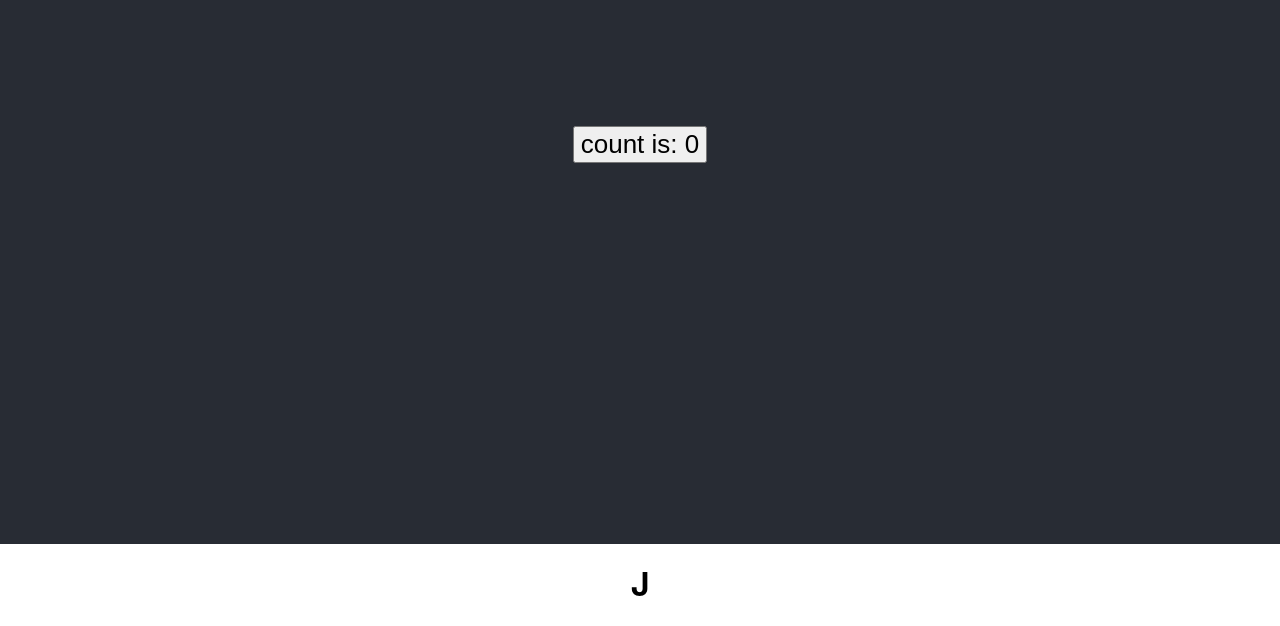
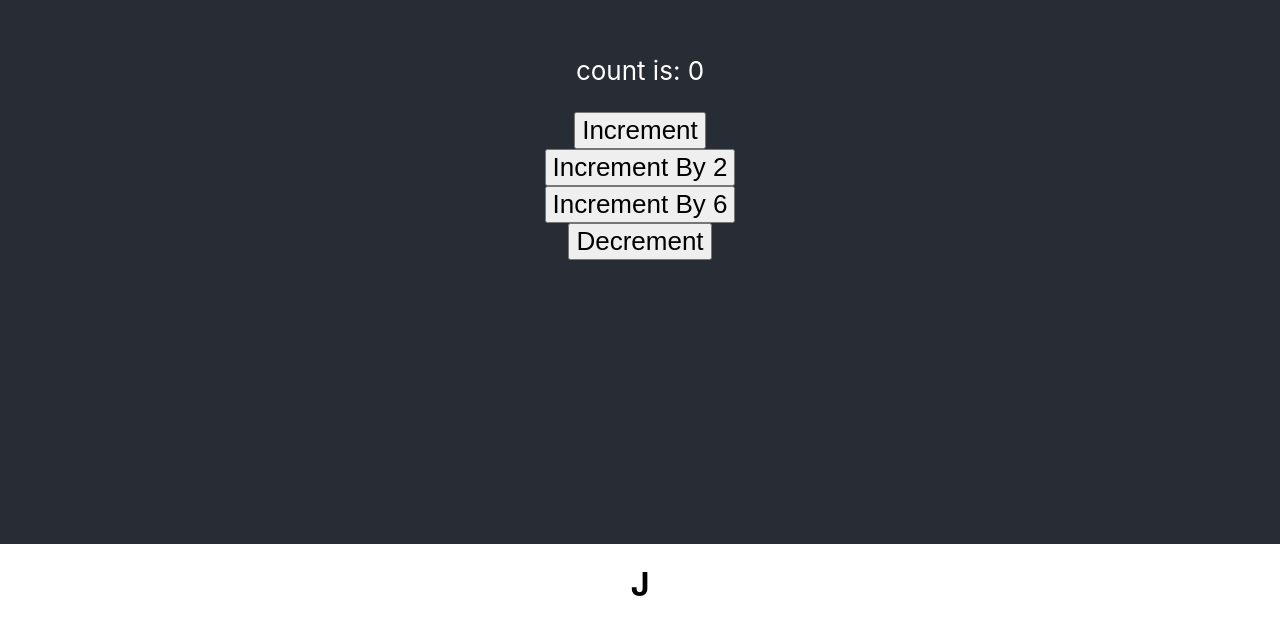
Before and after one commit to hahs-92/redux-toolkit-basic, a React (Vite) app: page / in a window 1280 px wide. Shown: the part 256-882 px from the top of the page. Built offline with nearby package versions, Linux system fonts and the light colour scheme.

Commit message:
[added]: pokemonSlice

```diff
--- a/src/App.jsx
+++ b/src/App.jsx
@@ -1,6 +1,11 @@
 import { useSelector, useDispatch } from 'react-redux'
 //actions
-import { increment, decrement } from './store/slices/counter'
+import {
+  increment,
+  decrement,
+  incrementByAmount,
+  incrementBy2
+} from './store/slices/counter'
 import './App.css'
 
 
@@ -12,10 +17,20 @@ function App() {
     <div className="App">
       <header className="App-header">
         <p>
+            count is: {counter}
+        </p>
           <button type="button" onClick={() => dispatch(increment())}>
-            count is: {counter}
+            Increment
           </button>
-        </p>
+          <button type="button" onClick={() => dispatch(incrementBy2())}>
+            Increment By 2
+          </button>
+          <button type="button" onClick={() => dispatch(incrementByAmount(6))}>
+            Increment By 6
+          </button>
+          <button type="button" onClick={() => dispatch(decrement())}>
+            Decrement
+          </button>
       </header>
       <h1>J</h1>
     </div>
--- a/src/store/slices/counter/counterSlice.js
+++ b/src/store/slices/counter/counterSlice.js
@@ -1,26 +1,32 @@
-import { createSlice } from '@reduxjs/toolkit'
+import { createSlice } from "@reduxjs/toolkit";
 
 const initialState = {
   counter: 0,
-}
+};
 
 export const counterSlice = createSlice({
-  name: 'counter',
+  name: "counter",
   initialState,
   reducers: {
     increment: (state) => {
-      state.counter += 1
+      state.counter += 1;
     },
     decrement: (state) => {
-      state.counter -= 1
+      state.counter -= 1;
     },
     incrementByAmount: (state, action) => {
-      state.counter += action.payload
+      state.counter += action.payload;
+    },
+    incrementBy2: (state) => {
+      state.counter += 2;
     },
   },
-})
+});
 
 // Action creators are generated for each case reducer function
-export const { increment, decrement, incrementByAmount } = counterSlice.actions
+// estos action creators son generados a partir de los reducers, es decir no son
+// lo mismo
+export const { increment, decrement, incrementByAmount, incrementBy2 } =
+  counterSlice.actions;
 
 // export default counterSlice.reducer
--- /dev/null
+++ b/src/store/slices/todos/index.js
@@ -0,0 +1 @@
+export * from "./pokemonSlice";
--- /dev/null
+++ b/src/store/slices/todos/pokemonSlice.js
@@ -0,0 +1,21 @@
+import { createSlice } from "@reduxjs/toolkit";
+
+export const pokemonSlice = createSlice({
+  name: "pokemon",
+  initialState: {
+    page: 0,
+    pokemons: [],
+    isLoading: false,
+  },
+  reducers: {
+    startLoadingPokemons: (state /* action */) => {
+      state.isLoading = true;
+    },
+    setPokemons: (state, action) => {
+      console.log(action);
+    },
+  },
+});
+
+// Action creators are generated for each case reducer function
+export const { startLoadingPokemons, setPokemons } = pokemonSlice.actions;
--- a/src/store/store.js
+++ b/src/store/store.js
@@ -1,9 +1,11 @@
-import { configureStore } from '@reduxjs/toolkit'
-//reducer
-import {counterSlice  }  from './slices/counter'
+import { configureStore } from "@reduxjs/toolkit";
+//reducers
+import { counterSlice } from "./slices/counter";
+import { pokemonSlice } from "./slices/todos";
 
 export const store = configureStore({
   reducer: {
-    counter: counterSlice.reducer
+    counter: counterSlice.reducer,
+    pokemons: pokemonSlice.reducer,
   },
-})
+});
```
